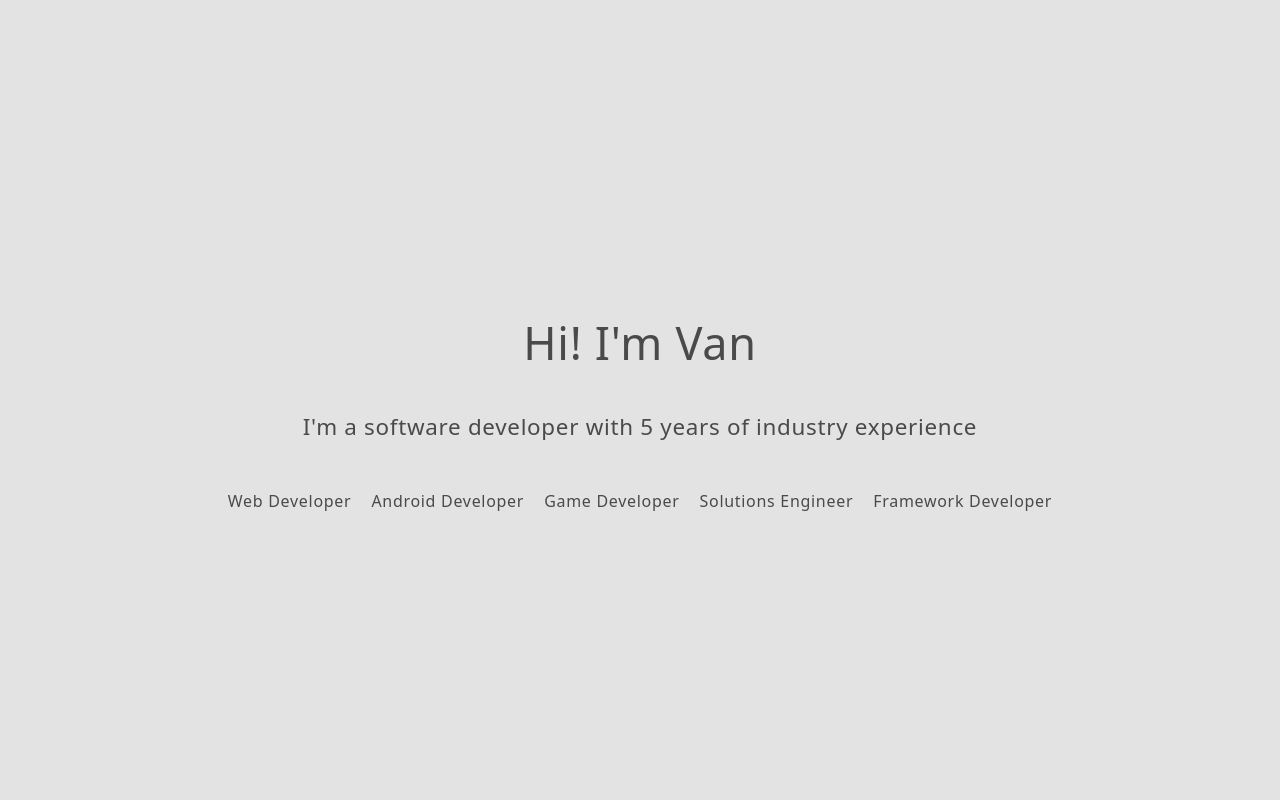
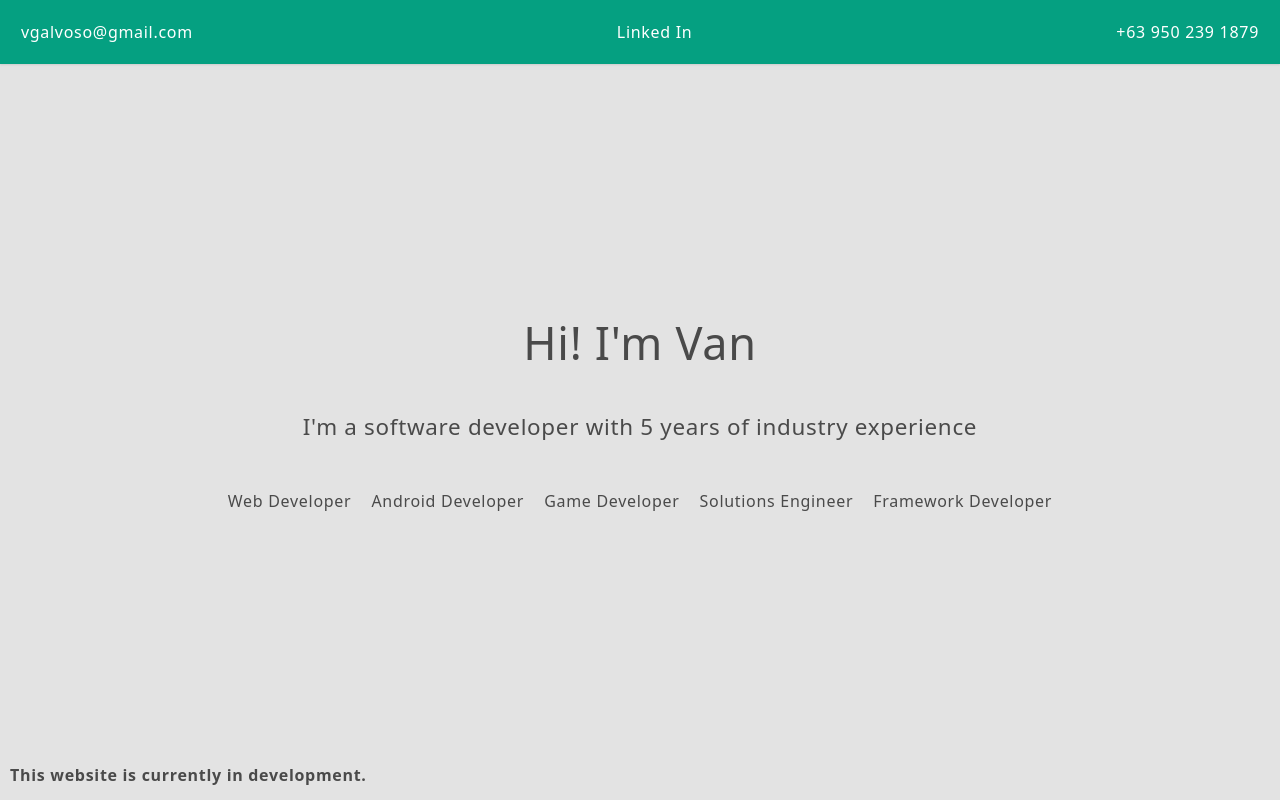
Before and after one commit to vgalvoso/vgalvoso.github.io, a PHP site: page / in a window 1280 px wide. Run offline with PHP 8.4, Linux system fonts and the light colour scheme.

Commit message:
new update

```diff
--- a/css/mystyle.css
+++ b/css/mystyle.css
@@ -520,6 +520,7 @@ nav{
   justify-content: space-between;
   box-shadow:0px 1px 2px 0px #cccccc;
   background-color:var(--main-bg-color);
+  z-index:100;
 }
 nav > *{
   display:flex;
@@ -630,6 +631,11 @@ nav ul li > * {
   overflow-x: auto;
 }
 
+.fixed-footer{
+  position:fixed;
+  bottom:0;
+}
+
 @media only screen and (max-width:600px){
   .mobile-hide{
     display:none;
--- a/index.html
+++ b/index.html
@@ -15,6 +15,13 @@
         <!--<link rel="stylesheet" type="text/css" href="css/debug.css">-->
     </head>
     <body id="body">
+        <nav class="bg-primary white">
+            <h1>vgalvoso@gmail.com</h1>
+            <div>
+                <a href="https://ph.linkedin.com/in/vgalvoso" class="white">Linked In</a>
+            </div>
+            <h1>+63 950 239 1879</h1>
+        </nav>
         <div class="full-screen center col">
             <h1 class="text-banner pad mt-2 mb-2">Hi! I'm Van</h1>
             <h1 class="text-subheader text-center mb-1">I'm a software developer with 5 years of industry experience</h1>
@@ -26,5 +33,8 @@
                 <a class="pad">Framework Developer</a>
             </div>
         </div>
+        <footer class="fixed-footer">
+            <h1 class="pad bold">This website is currently in development.</h1>
+        </footer>
     </body>
 </html>
```
